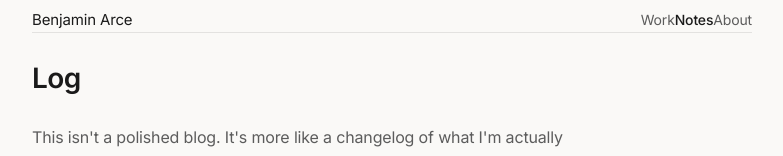
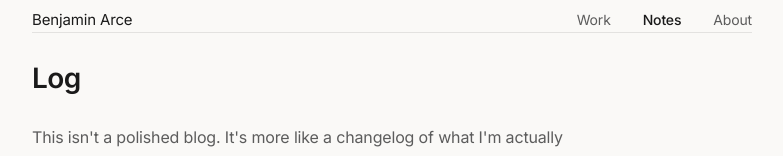
Before and after one commit to benjaminarce-cloud/arcev2-portfolio, a Next.js app: page /notes in a window 1280 px wide. Shown: the top 156 px of the page, without its empty margins (248-1031 px from the left). Built offline with nearby package versions, Linux system fonts and the light colour scheme.

Commit message:
Update page.tsx

```diff
--- a/src/app/notes/page.tsx
+++ b/src/app/notes/page.tsx
@@ -75,7 +75,7 @@ export default function NotesPage() {
             Benjamin Arce
           </Link>
 
-          <nav className="flex items-center gap-8">
+          <nav className="nav-container">
             <Link href="/work" className="nav-link">
               Work
             </Link>
```
